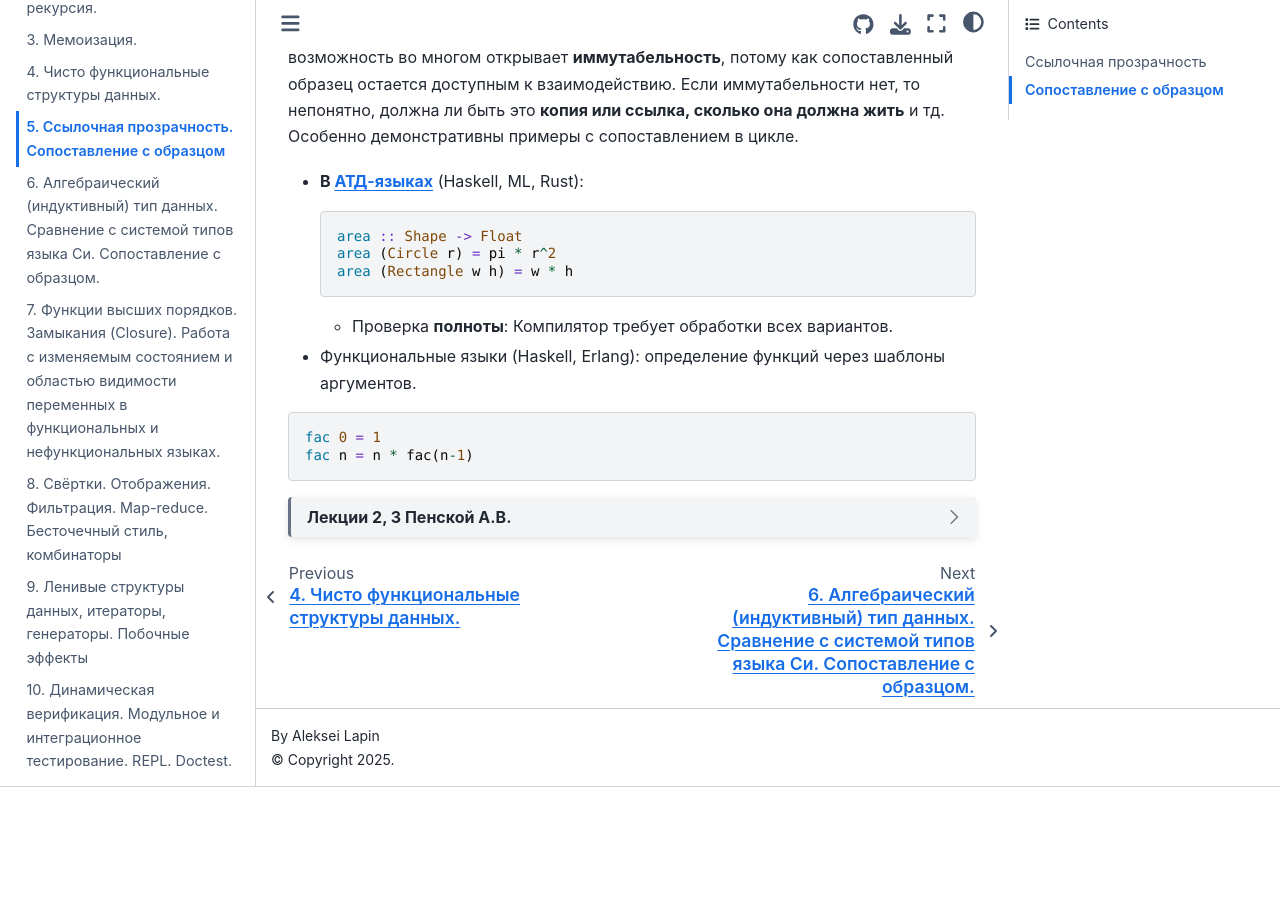
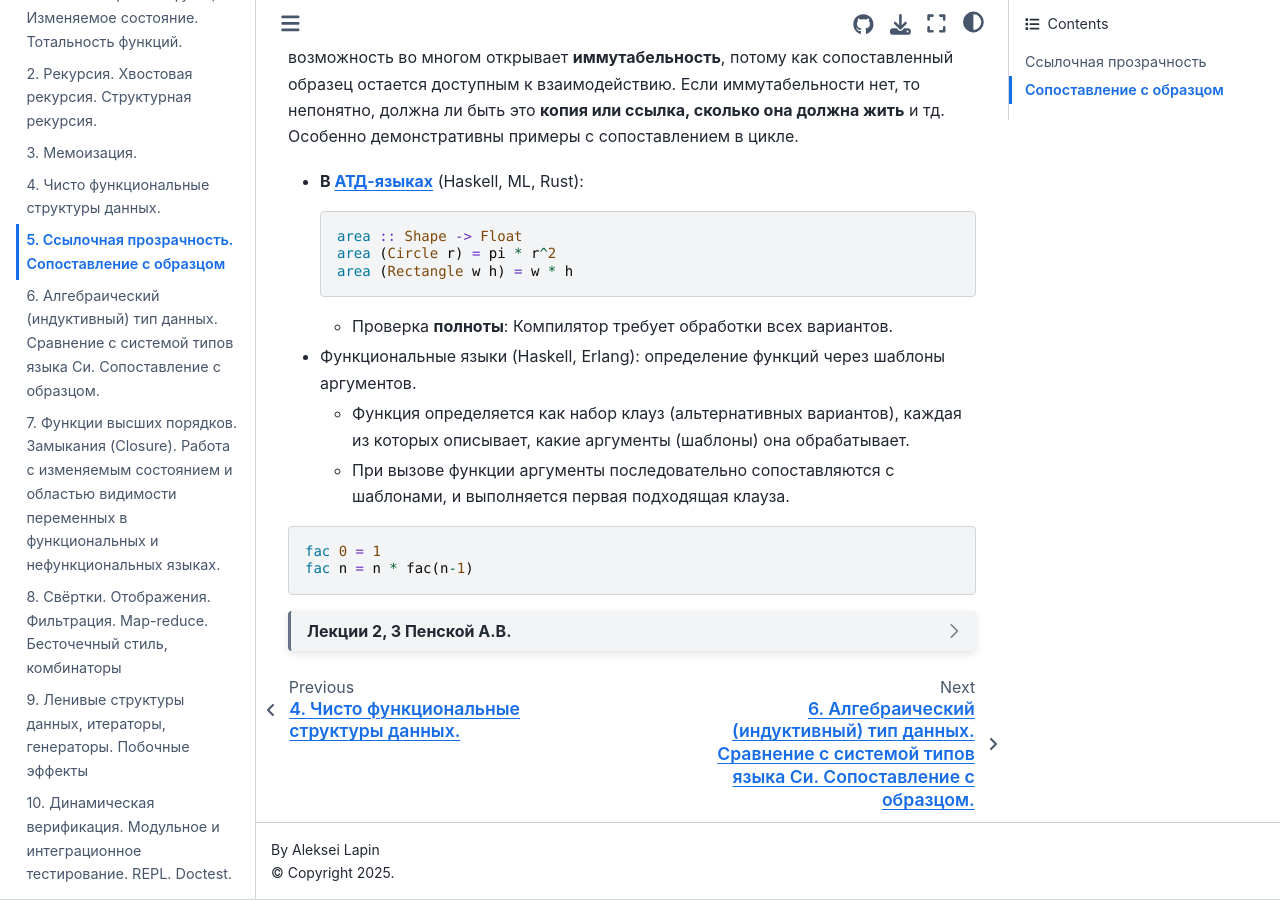
Before and after one commit to AaLexUser/Functional-programming-exam, a Jupyter Book: the page built from parts/5q.md, in a window 1280 px wide and 900 px high, scrolled down 991 px. Built offline with Jupyter Book 1.0.4 settings and Sphinx 7.4.7 and the Sphinx Book theme 1.1.4, drawn with Linux system fonts in a browser that asks for light colours; before the commit the page ends 1778 px from its top, so only the background shows below that.

Commit message:
5,6 updates

````diff
--- a/parts/5q.md
+++ b/parts/5q.md
@@ -40,6 +40,8 @@
     - Проверка **полноты**: Компилятор требует обработки всех вариантов.
 
 - Функциональные языки (Haskell, Erlang): определение функций через шаблоны аргументов.
+    - Функция определяется как набор клауз (альтернативных вариантов), каждая из которых описывает, какие аргументы (шаблоны) она обрабатывает.
+    - При вызове функции аргументы последовательно сопоставляются с шаблонами, и выполняется первая подходящая клауза.
 
 ```haskell
 fac 0 = 1
````
Also changed, not shown: parts/6q.md (+2 -0 lines).
